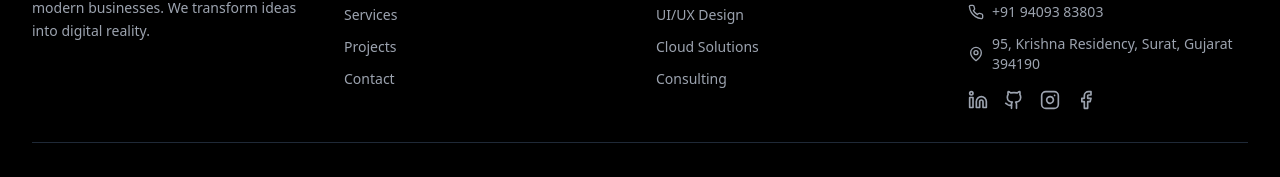
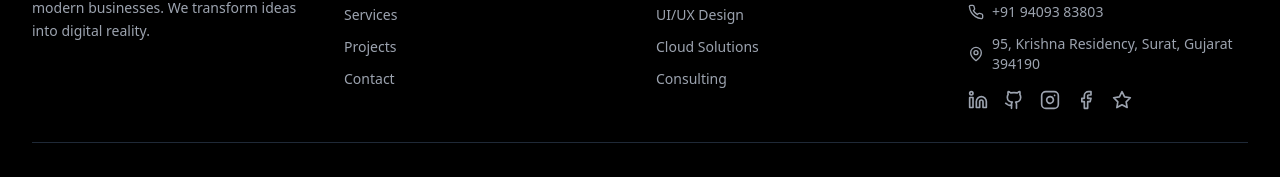
Before and after one commit to mobintix-in/Mobintix-App, a React (Vite) app: page / in a window 1280 px wide. Shown: the part 4496-4673 px from the top of the page. Built offline with nearby package versions, Linux system fonts and the light colour scheme; no server answers.

Commit message:
Mobintix

```diff
--- a/src/components/Footer.tsx
+++ b/src/components/Footer.tsx
@@ -1,4 +1,4 @@
-import { Mail, Phone, MapPin, Linkedin, Github, Instagram, Facebook } from 'lucide-react';
+import { Mail, Phone, MapPin, Linkedin, Github, Instagram, Facebook, Star } from 'lucide-react';
 import { Link } from 'react-router-dom';
 
 const Footer = () => {
@@ -141,6 +141,16 @@ const Footer = () => {
               >
                 <Facebook size={20} />
               </a>
+              <a
+                href="https://jsdl.in/DT-54ZRGQ9LES1"
+                target="_blank"
+                rel="noopener noreferrer"
+                className="text-gray-400 hover:text-white transition-colors duration-300"
+                aria-label="Justdial"
+                title="Justdial"
+              >
+                <Star size={20} />
+              </a>
             </div>
           </div>
         </div>
```
